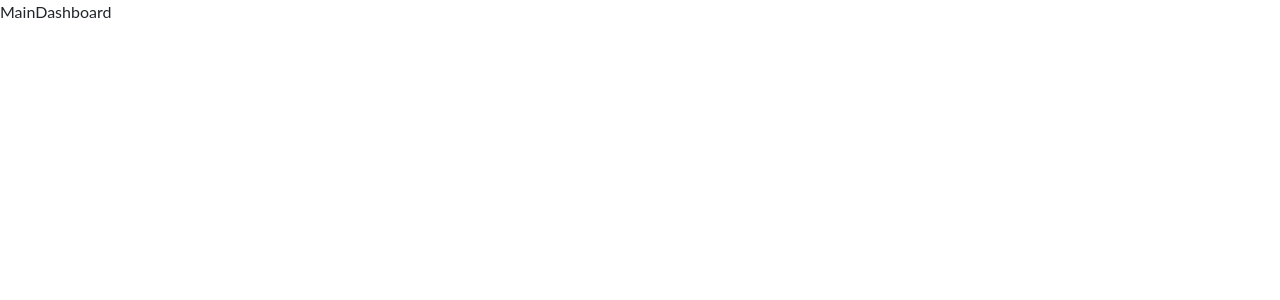
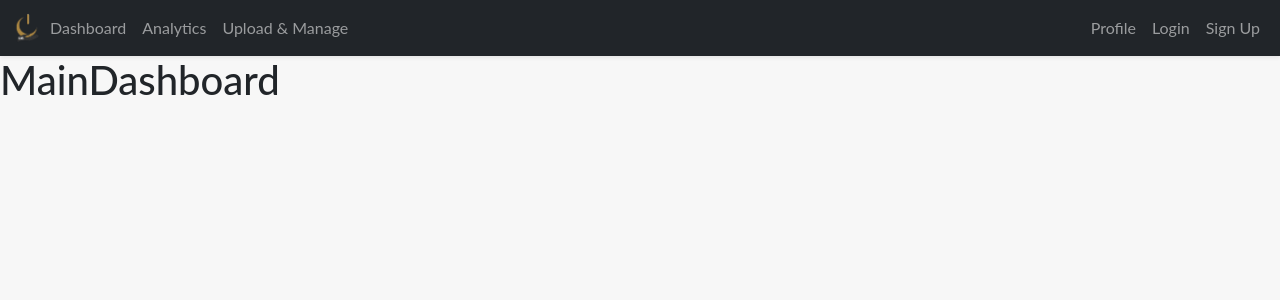
Before and after one commit to Cerluain/jirani_offline_library_frontend_temp, a React (Vite) app in the folder jirani-frontend/: page / in a window 1280 px wide. Shown: the top 300 px of the page. Built offline with nearby package versions, Linux system fonts and the light colour scheme.

Commit message:
Implemented Header with Offlib Logo

```diff
--- a/jirani-frontend/src/App.jsx
+++ b/jirani-frontend/src/App.jsx
@@ -1,5 +1,5 @@
-import { Routes, Route} from 'react-router'
-
+import { Routes, Route } from 'react-router'
+import Header from './components/Header'
 
 import MainDashboard from './pages/MainDashboard'
 import Analytics from './pages/Analytics'
@@ -13,6 +13,7 @@ function App() {
 
   return (
     <>
+      <Header />
       <Routes>
           <Route path="/" element={<MainDashboard />} />
           <Route path="/maindashboard" element={<MainDashboard />} />
--- /dev/null
+++ b/jirani-frontend/src/components/Header.jsx
@@ -0,0 +1,78 @@
+import offlib_logo from '../assets/OFFLIB_LOGO_TRNS.png'
+
+export default function Header() {
+    // State and handler for collapsing have been removed.
+
+    // Main navigation links that will be on the left the header
+    const mainNavLinks = [
+        { name: 'Dashboard', href: '/maindashboard' },
+        { name: 'Analytics', href: '/analytics' },
+        { name: 'Upload & Manage', href: '/uploadandmanagement' },
+    ];
+
+    // Define the user-related links (profile, auth) and will be on the right
+    const userNavLinks = [
+        { name: 'Profile', href: '/profile' },
+        { name: 'Login', href: '/login' },
+        { name: 'Sign Up', href: '/signup' },
+    ];
+
+    return (
+        <nav className="navbar navbar-expand-lg navbar-dark bg-dark shadow-sm">
+            <div className="container-fluid">
+
+                {/* OFFLIB Logo */}
+                <a href='/'>
+                    <img src={offlib_logo} width="30" height="30" alt="LOGO"/>
+                </a>
+
+
+                {/* Menu Wrapper */}
+                {/* The 'navbar-collapse' class handles the flex layout */}
+                {/* The 'navbar-expand-lg' on the <nav> handles responsive stacking */}
+                <div
+                    className="navbar-collapse"
+                    id="navbarNav"
+                >
+                    {/* Main Navigation Links (Left) */}
+                    <ul className="navbar-nav me-auto mb-2 mb-lg-0">
+                        {mainNavLinks.map((link) => (
+                            <li className="nav-item" key={link.name}>
+                                <a className="nav-link" href={link.href}>
+                                    {link.name}
+                                </a>
+                            </li>
+                        ))}
+                    </ul>
+
+                    {/* User/Auth Navigation Links (Right) */}
+                    <ul className="navbar-nav ms-auto mb-2 mb-lg-0">
+                        {userNavLinks.map((link) => (
+                            <li className="nav-item" key={link.name}>
+                                <a className="nav-link" href={link.href}>
+                                    {link.name}
+                                </a>
+                            </li>
+                        ))}
+                    </ul>
+                </div>
+            </div>
+        </nav>
+    );
+}
+
+// --- Main App component (for demonstration) ---
+// In your real app, you would import and use the 'Header' component
+// within your main layout or router.
+function App() {
+  return (
+    <div>
+      <Header />
+      <div className="container mt-4">
+        {/* Your page content (managed by a router) would go here */}
+        <h1>Page Content</h1>
+        <p>This is where your pages like MainDashboard, Analytics, etc., would be rendered.</p>
+      </div>
+    </div>
+  );
+}
--- a/jirani-frontend/src/pages/MainDashboard.jsx
+++ b/jirani-frontend/src/pages/MainDashboard.jsx
@@ -1,5 +1,6 @@
 export default function MainDashboard(){
     return(<>
-        MainDashboard
+
+        <h1>MainDashboard</h1>
     </>);
 }
--- a/jirani-frontend/src/styles/jirani_style.scss
+++ b/jirani-frontend/src/styles/jirani_style.scss
@@ -1,5 +1,7 @@
-$primary: #EC8528;
-$secondary: #2E0708;
+$primary: #2E0708;
+$secondary: #EC8528; //Orange color EC8528
+$body-bg: #F7F7F7;
+
 $font-family-base: 'Lato', sans-serif;
 $border-radius: 0.5rem;
 
```
Also changed, not shown: jirani-frontend/src/assets/OFFLIB_LOGO_TRNS.png (added), jirani-frontend/src/components/Footer.jsx (added).
